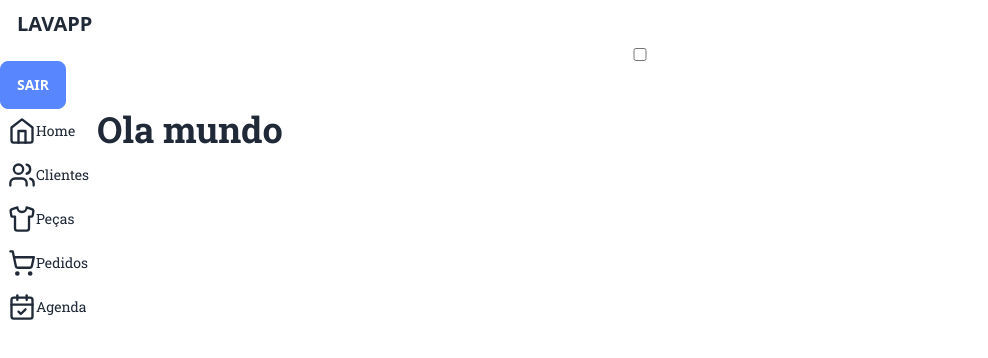
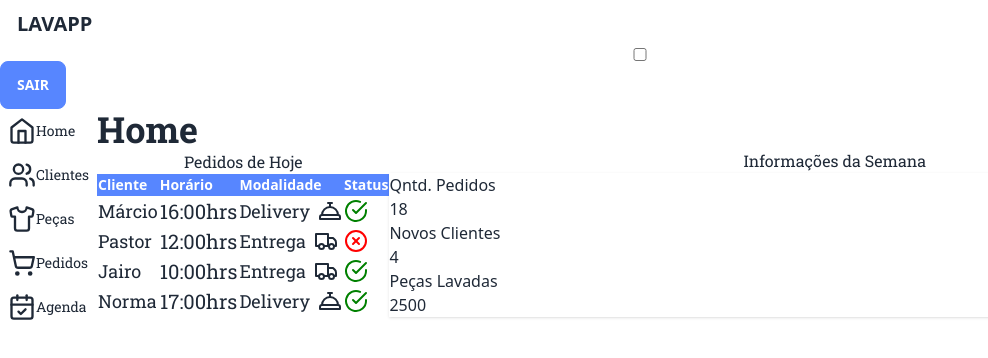
Before and after one commit to MBWF/lavapp-official, a Next.js app: page /home in a window 1280 px wide. Shown: the top 358 px of the page, without its empty margins (0-988 px from the left). Built offline with nearby package versions, Linux system fonts and the light colour scheme; no server answers; sample sign-in values are in the browser's storage; a web font is replaced by a local one.

Commit message:
feat: orders page

```diff
--- /dev/null
+++ b/src/Components/OrderIsDelivery/index.tsx
@@ -0,0 +1,22 @@
+import { Text } from "@/ui";
+import { ConciergeBell, Truck } from "lucide-react";
+
+export default function OrderIsDelivery({
+  isDelivery,
+}: {
+  isDelivery: boolean;
+}) {
+  return (
+    <Text className="text-lg text-center flex items-center">
+      {isDelivery ? (
+        <Text className="flex items-center text-lg gap-2 text-blue-900 ">
+          Retirada <ConciergeBell className="mt-1" />
+        </Text>
+      ) : (
+        <Text className="flex items-center gap-2 text-lg text-green-400 ">
+          Entrega <Truck className="mt-1" />
+        </Text>
+      )}
+    </Text>
+  );
+}
--- /dev/null
+++ b/src/Components/OrderStatus/index.tsx
@@ -0,0 +1,19 @@
+import { Text } from "@/ui";
+import translateOrder from "@/utils/translateOrder";
+import { CheckCircle, XCircle } from "lucide-react";
+
+export default function OrderStatus({ status }: { status: string }) {
+  return (
+    <Text className="text-lg text-center flex items-center">
+      <Text className="text-lg text-center flex items-center">
+        <div className="tooltip" data-tip={translateOrder(status)}>
+          {status === "FINISHED" ? (
+            <CheckCircle color="green" />
+          ) : (
+            <XCircle color="red" />
+          )}
+        </div>
+      </Text>
+    </Text>
+  );
+}
--- /dev/null
+++ b/src/Components/OrderTable/index.tsx
@@ -0,0 +1,75 @@
+import { Text } from "@/ui";
+import translateOrder from "@/utils/translateOrder";
+import { CheckCircle, ConciergeBell, Truck, XCircle } from "lucide-react";
+
+type OrderCardProps = {
+  orders: {
+    name: string;
+    hour: string;
+    item_code: string;
+    status: string;
+    isDelivery?: boolean;
+  }[];
+};
+
+export function OrderCard({ orders }: OrderCardProps) {
+  return (
+    <table className="text-left w-full border-collapse">
+      <thead className="bg-primary">
+        <tr>
+          <th className="py-4 px-6 font-bold uppercase text-sm text-white border-b border-grey-light">
+            Cliente
+          </th>
+          <th className="py-4 px-6 font-bold uppercase text-sm text-white border-b border-grey-light">
+            Horário
+          </th>
+          <th className="py-4 px-6 font-bold uppercase text-sm text-white border-b border-grey-light">
+            Modalidade
+          </th>
+          <th className="py-4 px-6 font-bold text-center uppercase text-sm text-white border-b border-grey-light">
+            Status
+          </th>
+        </tr>
+      </thead>
+      <tbody>
+        {orders.map((order) => (
+          <tr className="hover:bg-grey-lighter" key={order.name}>
+            <td className="py-4 px-6 border-b  border-grey-light">
+              <Text className="mr-16 w-32 text-lg overflow-hidden truncate">
+                {order.name}
+              </Text>
+            </td>
+            <td className="py-4 px-6 w-40 text-center border-b border-grey-light">
+              <Text className="mr-16 w-32">{order.hour}hrs</Text>
+            </td>
+            <td className="py-4 px-6 text-center border-b border-grey-light">
+              {order.isDelivery ? (
+                <Text className="flex items-center text-lg gap-2 text-blue-900 ">
+                  Delivery <ConciergeBell className="mt-1" />
+                </Text>
+              ) : (
+                <Text className="flex items-center gap-2 text-lg text-green-400 ">
+                  Entrega <Truck className="mt-1" />
+                </Text>
+              )}
+            </td>
+            <td className="py-4 px-16 text-center border-b border-grey-light">
+              <Text className="text-lg text-center flex items-center">
+                <div
+                  className="tooltip"
+                  data-tip={translateOrder(order.status)}
+                >
+                  {order.status === "FINISHED" ? (
+                    <CheckCircle color="green" />
+                  ) : (
+                    <XCircle color="red" />
+                  )}
+                </div>
+              </Text>
+            </td>
+          </tr>
+        ))}
+      </tbody>
+    </table>
+  );
+}
--- a/src/Components/Templates/Home/index.tsx
+++ b/src/Components/Templates/Home/index.tsx
@@ -1,9 +1,77 @@
-import { Heading } from "@/ui";
+import { OrderCard } from "@/components/OrderTable";
+import { Heading, Text } from "@/ui";
 
 export function HomePage() {
   return (
-    <section className="bg-white min-h-full shadow-lg p-8">
-      <Heading>Ola mundo</Heading>
+    <section className="shadow-lg p-8">
+      <Heading>Home</Heading>
+
+      <div className="flex items-center justify-between">
+        <aside className="flex flex-col items-start my-8">
+          <Text className="text-2xl text-center w-fit my-4">
+            Pedidos de Hoje
+          </Text>
+
+          <div>
+            <OrderCard
+              orders={[
+                {
+                  name: "Márcio",
+                  hour: "16:00",
+                  item_code: "m2",
+                  isDelivery: true,
+                  status: "FINISHED",
+                },
+                {
+                  name: "Pastor",
+                  hour: "12:00",
+                  item_code: "ptor",
+                  isDelivery: false,
+                  status: "NOT FINISHED",
+                },
+                {
+                  name: "Jairo",
+                  hour: "10:00",
+                  item_code: "jr",
+                  isDelivery: false,
+                  status: "FINISHED",
+                },
+                {
+                  name: "Norma",
+                  hour: "17:00",
+                  item_code: "2",
+                  isDelivery: true,
+                  status: "FINISHED",
+                },
+              ]}
+            />
+          </div>
+        </aside>
+        <aside className="flex flex-col my-8 w-full">
+          <Text className="text-2xl text-center w-fit my-4">
+            Informações da Semana
+          </Text>
+
+          <div>
+            <div className="stats stats-vertical shadow">
+              <div className="stat">
+                <div className="stat-title">Qntd. Pedidos</div>
+                <div className="stat-value">18</div>
+              </div>
+
+              <div className="stat">
+                <div className="stat-title">Novos Clientes</div>
+                <div className="stat-value">4</div>
+              </div>
+
+              <div className="stat">
+                <div className="stat-title">Peças Lavadas</div>
+                <div className="stat-value">2500</div>
+              </div>
+            </div>
+          </div>
+        </aside>
+      </div>
     </section>
   );
 }
--- a/src/Components/Templates/Items/Create/index.tsx
+++ b/src/Components/Templates/Items/Create/index.tsx
@@ -1,5 +1,5 @@
 import { Modal } from "@/components/Modal";
-import { createItem } from "@/firebase/http/items";
+import { createItem, getItems } from "@/firebase/http/items";
 import { Button, CurrencyInput, Input } from "@/ui";
 import { closeModal } from "@/utils/handleModal";
 import { zodResolver } from "@hookform/resolvers/zod";
@@ -28,6 +28,7 @@ export function CreateItemModal() {
   const submitNewItem: SubmitHandler<ItemsValidation> = async (data) => {
     try {
       await createItem(data);
+      await getItems();
       onCloseModal();
       toast.success("Peça criada com sucesso.");
     } catch (error) {
--- /dev/null
+++ b/src/Components/Templates/Orders/index.tsx
@@ -0,0 +1,29 @@
+import { Button, Heading } from "@/ui";
+import { useRouter } from "next/router";
+import { OrdersTable } from "./Table";
+
+export function OrdersTemplate() {
+  const router = useRouter();
+
+  return (
+    <section className="shadow-lg p-8">
+      <div className="flex justify-between items-center mb-8">
+        <Heading>Pedidos</Heading>
+        <Button onClick={() => router.push("/pedidos/criar")}>
+          Novo Pedido
+        </Button>
+      </div>
+      <OrdersTable
+        ordersData={[
+          {
+            name: "Marcio",
+            isDelivery: true,
+            items_number: 8,
+            status: "FINISHED",
+          },
+        ]}
+        handleDelete={() => {}}
+      />
+    </section>
+  );
+}
--- a/src/Components/index.tsx
+++ b/src/Components/index.tsx
@@ -1,3 +1,7 @@
 export * from "./Sidebar";
 export * from "./Header";
 export * from "./Layout";
+export * from "./Modal";
+export * from "./FullCalendar";
+export * from "./OrderIsDelivery";
+export * from "./OrderStatus";
--- /dev/null
+++ b/src/pages/pedidos/index.tsx
@@ -0,0 +1,10 @@
+import { Layout } from "@/components";
+import { OrdersTemplate } from "@/components/Templates/Orders";
+
+export default function OrdersPage() {
+  return (
+    <Layout>
+      <OrdersTemplate />
+    </Layout>
+  );
+}
--- /dev/null
+++ b/src/types/Orders.ts
@@ -0,0 +1,6 @@
+export type IOrders = {
+  name: string;
+  items_number: number;
+  isDelivery: boolean;
+  status: string;
+};
--- /dev/null
+++ b/src/utils/translateOrder.tsx
@@ -0,0 +1,5 @@
+export default function translateOrder(status: string) {
+  if (status === "FINISHED") return "Finalizado";
+
+  return "Em Processo";
+}
```
Also changed, not shown: src/Components/Templates/Orders/Table/index.tsx (added, +71 -0 lines).
